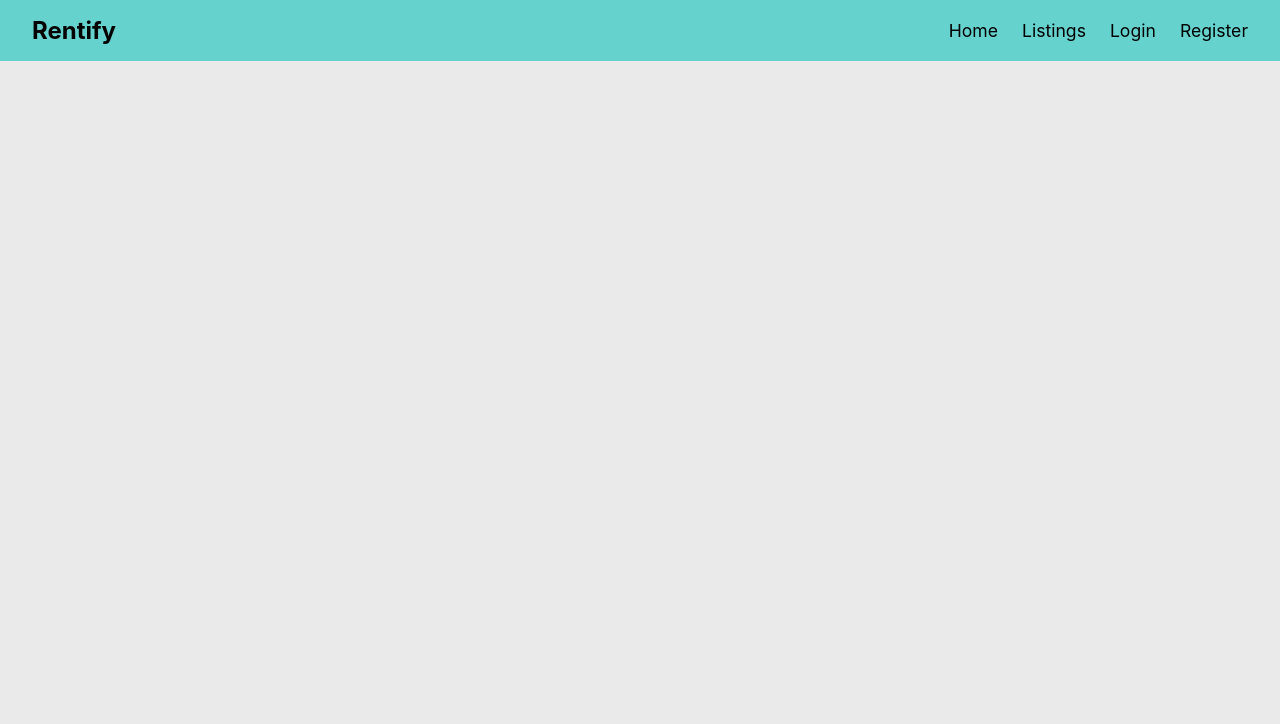
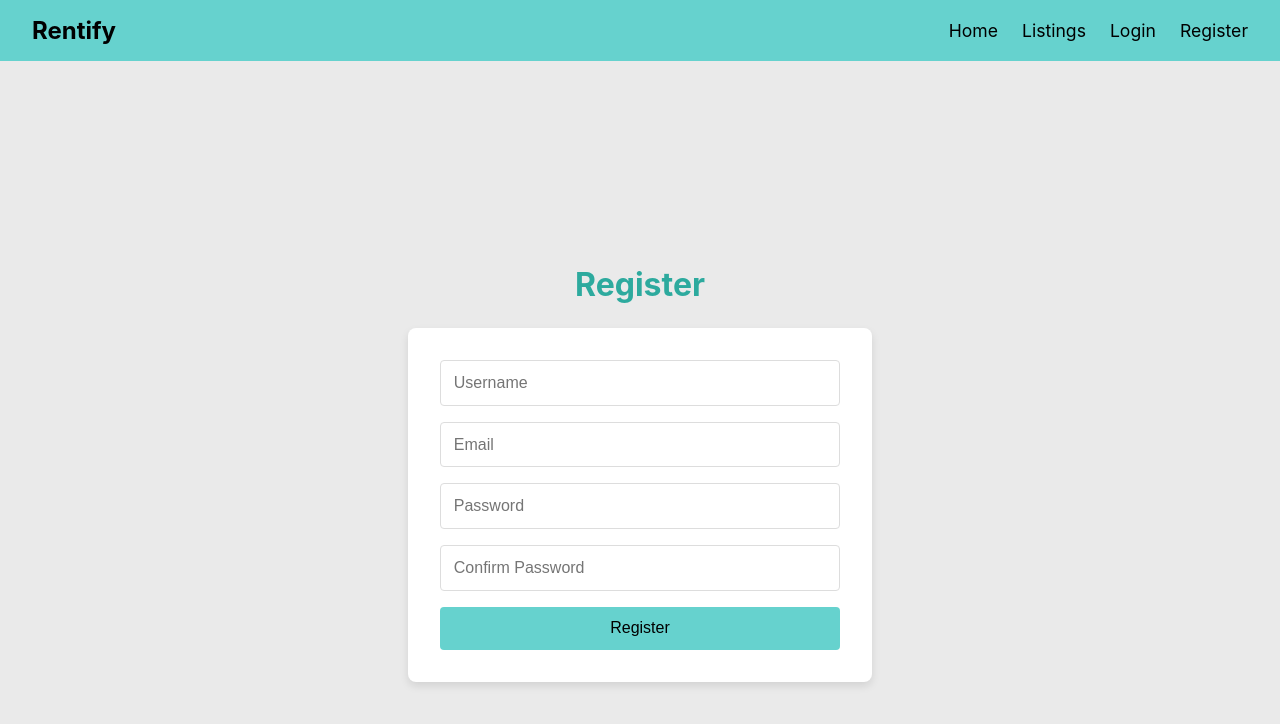
Before and after one commit to developer-yasir/Rentify, a React (Vite) app in the folder frontend/: page /register in a window 1280 px wide. Shown: the top 724 px of the page. Built offline with nearby package versions, Linux system fonts and the light colour scheme.

Commit message:
feat: Add frontend login and registration pages with routing

```diff
--- a/frontend/src/App.jsx
+++ b/frontend/src/App.jsx
@@ -1,6 +1,8 @@
 import { BrowserRouter as Router, Route, Routes } from 'react-router-dom';
 import Navbar from './components/Navbar';
 import HomePage from './pages/HomePage';
+import LoginPage from './pages/LoginPage';
+import RegisterPage from './pages/RegisterPage';
 
 function App() {
   return (
@@ -8,6 +10,8 @@ function App() {
       <Navbar />
       <Routes>
         <Route path="/" element={<HomePage />} />
+        <Route path="/login" element={<LoginPage />} />
+        <Route path="/register" element={<RegisterPage />} />
         {/* Add other routes here as needed */}
       </Routes>
     </Router>
--- /dev/null
+++ b/frontend/src/pages/LoginPage.jsx
@@ -0,0 +1,85 @@
+import React, { useState } from 'react';
+import '../index.css';
+
+function LoginPage() {
+  const [email, setEmail] = useState('');
+  const [password, setPassword] = useState('');
+
+  const handleSubmit = (e) => {
+    e.preventDefault();
+    console.log('Login submitted:', { email, password });
+    // TODO: Integrate with backend API
+  };
+
+  return (
+    <div style={{
+      padding: '2rem',
+      textAlign: 'center',
+      backgroundColor: 'var(--light-background-color)',
+      minHeight: 'calc(100vh - 60px)',
+      display: 'flex',
+      flexDirection: 'column',
+      alignItems: 'center',
+      justifyContent: 'center'
+    }}>
+      <h1 style={{
+        color: 'var(--secondary-color)',
+        marginBottom: '1.5rem'
+      }}>
+        Login
+      </h1>
+      <form onSubmit={handleSubmit} style={{
+        backgroundColor: '#fff',
+        padding: '2rem',
+        borderRadius: '8px',
+        boxShadow: '0 4px 8px rgba(0,0,0,0.1)',
+        display: 'flex',
+        flexDirection: 'column',
+        gap: '1rem',
+        width: '100%',
+        maxWidth: '400px'
+      }}>
+        <input
+          type="email"
+          placeholder="Email"
+          value={email}
+          onChange={(e) => setEmail(e.target.value)}
+          required
+          style={{
+            padding: '0.8rem',
+            borderRadius: '4px',
+            border: '1px solid #ddd',
+            fontSize: '1rem'
+          }}
+        />
+        <input
+          type="password"
+          placeholder="Password"
+          value={password}
+          onChange={(e) => setPassword(e.target.value)}
+          required
+          style={{
+            padding: '0.8rem',
+            borderRadius: '4px',
+            border: '1px solid #ddd',
+            fontSize: '1rem'
+          }}
+        />
+        <button type="submit" style={{
+          padding: '0.8rem',
+          borderRadius: '4px',
+          border: 'none',
+          backgroundColor: 'var(--primary-color)',
+          color: 'var(--text-color)',
+          fontSize: '1rem',
+          cursor: 'pointer',
+          transition: 'background-color 0.3s ease'
+        }}>
+          Login
+        </button>
+      </form>
+    </div>
+  );
+}
+
+export default LoginPage;
--- /dev/null
+++ b/frontend/src/pages/RegisterPage.jsx
@@ -0,0 +1,117 @@
+import React, { useState } from 'react';
+import '../index.css';
+
+function RegisterPage() {
+  const [username, setUsername] = useState('');
+  const [email, setEmail] = useState('');
+  const [password, setPassword] = useState('');
+  const [confirmPassword, setConfirmPassword] = useState('');
+
+  const handleSubmit = (e) => {
+    e.preventDefault();
+    if (password !== confirmPassword) {
+      alert('Passwords do not match');
+      return;
+    }
+    console.log('Register submitted:', { username, email, password });
+    // TODO: Integrate with backend API
+  };
+
+  return (
+    <div style={{
+      padding: '2rem',
+      textAlign: 'center',
+      backgroundColor: 'var(--light-background-color)',
+      minHeight: 'calc(100vh - 60px)',
+      display: 'flex',
+      flexDirection: 'column',
+      alignItems: 'center',
+      justifyContent: 'center'
+    }}>
+      <h1 style={{
+        color: 'var(--secondary-color)',
+        marginBottom: '1.5rem'
+      }}>
+        Register
+      </h1>
+      <form onSubmit={handleSubmit} style={{
+        backgroundColor: '#fff',
+        padding: '2rem',
+        borderRadius: '8px',
+        boxShadow: '0 4px 8px rgba(0,0,0,0.1)',
+        display: 'flex',
+        flexDirection: 'column',
+        gap: '1rem',
+        width: '100%',
+        maxWidth: '400px'
+      }}>
+        <input
+          type="text"
+          placeholder="Username"
+          value={username}
+          onChange={(e) => setUsername(e.target.value)}
+          required
+          style={{
+            padding: '0.8rem',
+            borderRadius: '4px',
+            border: '1px solid #ddd',
+            fontSize: '1rem'
+          }}
+        />
+        <input
+          type="email"
+          placeholder="Email"
+          value={email}
+          onChange={(e) => setEmail(e.target.value)}
+          required
+          style={{
+            padding: '0.8rem',
+            borderRadius: '4px',
+            border: '1px solid #ddd',
+            fontSize: '1rem'
+          }}
+        />
+        <input
+          type="password"
+          placeholder="Password"
+          value={password}
+          onChange={(e) => setPassword(e.target.value)}
+          required
+          style={{
+            padding: '0.8rem',
+            borderRadius: '4px',
+            border: '1px solid #ddd',
+            fontSize: '1rem'
+          }}
+        />
+        <input
+          type="password"
+          placeholder="Confirm Password"
+          value={confirmPassword}
+          onChange={(e) => setConfirmPassword(e.target.value)}
+          required
+          style={{
+            padding: '0.8rem',
+            borderRadius: '4px',
+            border: '1px solid #ddd',
+            fontSize: '1rem'
+          }}
+        />
+        <button type="submit" style={{
+          padding: '0.8rem',
+          borderRadius: '4px',
+          border: 'none',
+          backgroundColor: 'var(--primary-color)',
+          color: 'var(--text-color)',
+          fontSize: '1rem',
+          cursor: 'pointer',
+          transition: 'background-color 0.3s ease'
+        }}>
+          Register
+        </button>
+      </form>
+    </div>
+  );
+}
+
+export default RegisterPage;
```
Also changed, not shown: frontend/src/components/Navbar.jsx (line endings or trailing spaces).
